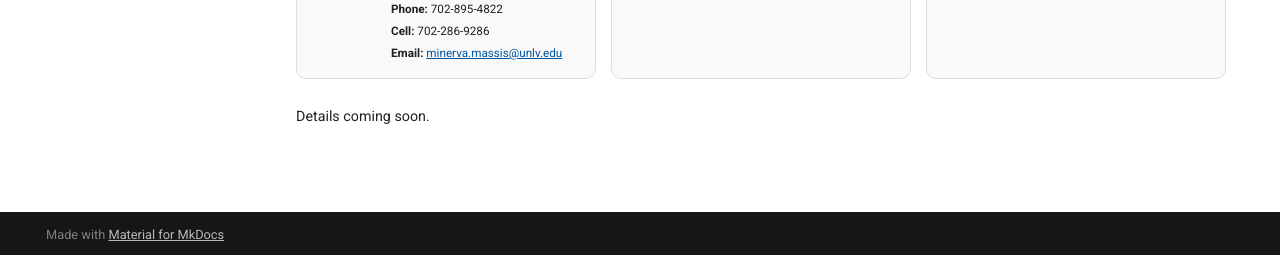
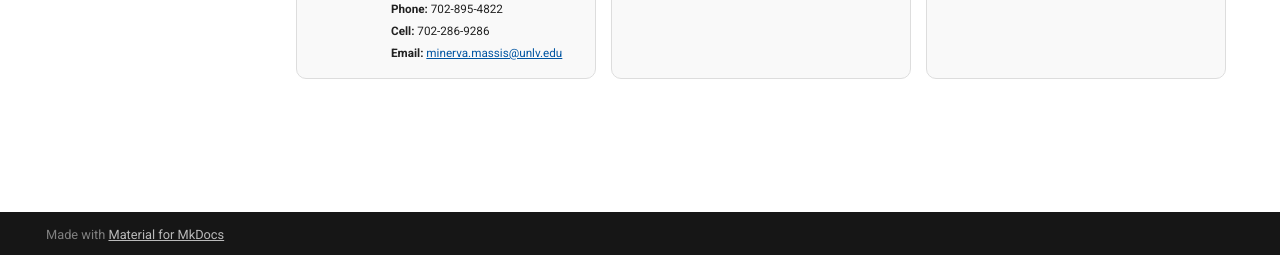
Before and after one commit to unlvfmri/umic, an MkDocs documentation site: the page built from docs/contact.md, in a window 1280 px wide and 1328 px high. Shown: the part 1070-1325 px from the top of the window. Built offline with MkDocs 1.6.1 and Material for MkDocs 9.7.7, drawn with Linux system fonts in a browser that asks for light colours.

Commit message:
Remove 'Details coming soon' from contact.md
Removed placeholder text for details.

```diff
--- a/docs/contact.md
+++ b/docs/contact.md
@@ -69,6 +69,3 @@ Use designated participant parking areas.
   </div>
 
 </div>
-
-
-Details coming soon.
```
